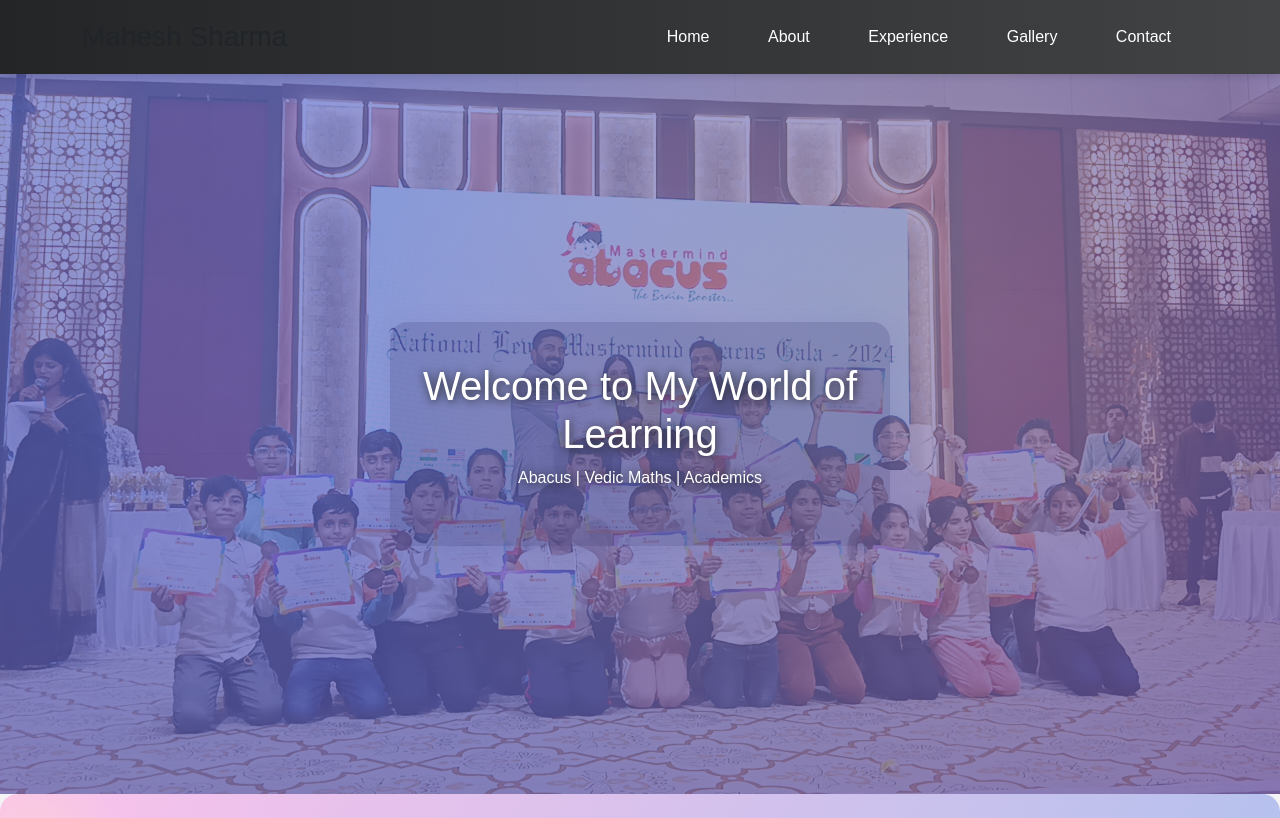
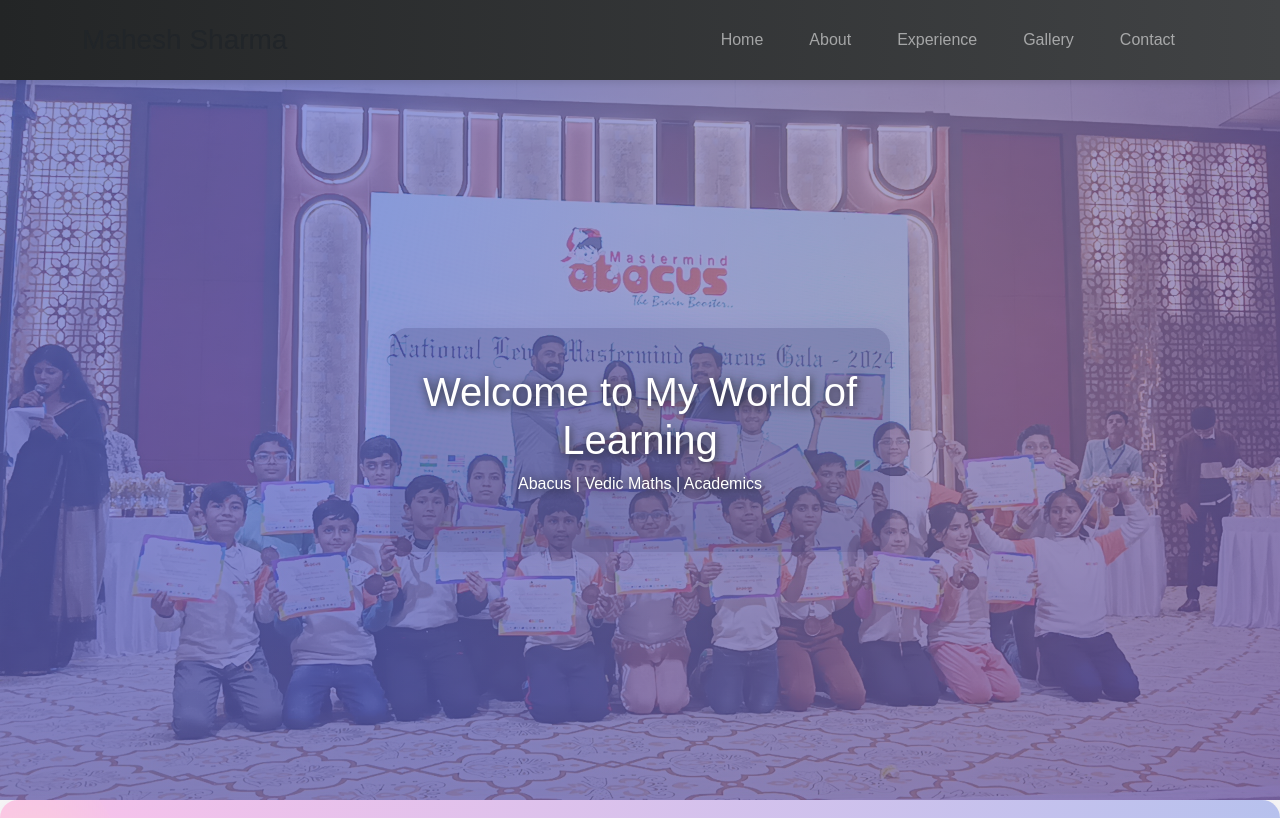
Before and after one commit to bbh260/Mathmind-Academy.github.io, a plain HTML site: page index.html in a window 1280 px wide. Shown: the top 818 px of the page. Drawn offline with nearby package versions, Linux system fonts and the light colour scheme.

Commit message:
index.html

```diff
--- a/index.html
+++ b/index.html
@@ -4,7 +4,7 @@
 <head>
   <meta charset="UTF-8" />
   <meta name="viewport" content="width=device-width, initial-scale=1.0" />
-  <title>Mahesh Sharma Portfolio</title>
+  <title>Mathmind Academy By Mahesh Sharma</title>
   <link href="https://cdn.jsdelivr.net/npm/bootstrap@5.3.0/dist/css/bootstrap.min.css" rel="stylesheet">
   <style>
     body {
@@ -454,12 +454,22 @@
   <header>
     <div class="container d-flex justify-content-between align-items-center">
       <h3 class="m-0">Mahesh Sharma</h3>
-      <nav>
-        <a href="#home">Home</a>
-        <a href="#about">About</a>
-        <a href="#experience">Experience</a>
-        <a href="#gallery">Gallery</a>
-        <a href="#contact">Contact</a>
+      <nav class="navbar navbar-expand-md navbar-dark" style="background: none; padding: 0;">
+        <div class="container-fluid" style="padding: 0;">
+          <button class="navbar-toggler ms-auto" type="button" data-bs-toggle="collapse" data-bs-target="#mainNavbar"
+            aria-controls="mainNavbar" aria-expanded="false" aria-label="Toggle navigation">
+            <span class="navbar-toggler-icon"></span>
+          </button>
+          <div class="collapse navbar-collapse justify-content-end" id="mainNavbar">
+            <ul class="navbar-nav mb-2 mb-lg-0">
+              <li class="nav-item"><a class="nav-link" href="#home">Home</a></li>
+              <li class="nav-item"><a class="nav-link" href="#about">About</a></li>
+              <li class="nav-item"><a class="nav-link" href="#experience">Experience</a></li>
+              <li class="nav-item"><a class="nav-link" href="#gallery">Gallery</a></li>
+              <li class="nav-item"><a class="nav-link" href="#contact">Contact</a></li>
+            </ul>
+          </div>
+        </div>
       </nav>
     </div>
   </header>
@@ -663,14 +673,14 @@
         <div class="timeline-item">
           <div class="timeline-dot"></div>
           <div class="timeline-content">
-            <span class="timeline-year">2003</span>
+            <span class="timeline-year">1997</span>
             <span>Started teaching academic subjects</span>
           </div>
         </div>
         <div class="timeline-item">
           <div class="timeline-dot"></div>
           <div class="timeline-content">
-            <span class="timeline-year">2006</span>
+            <span class="timeline-year">2000</span>
             <span>Began Abacus & Vedic Maths coaching</span>
           </div>
         </div>
@@ -717,7 +727,7 @@
           </h2>
           <div id="faqCollapse2" class="accordion-collapse collapse" data-bs-parent="#faqAccordion">
             <div class="accordion-body">
-              Course duration varies from 3 months to 1 year depending on the course and student level.
+              Course duration varies from 3 months to 2 year depending on the course and student level.
             </div>
           </div>
         </div>
@@ -799,6 +809,6 @@ window.onscroll = function() {
   }
 };
 </script>
+<script src="https://cdn.jsdelivr.net/npm/bootstrap@5.3.0/dist/js/bootstrap.bundle.min.js"></script>
 </body>
-
 </html>
```
